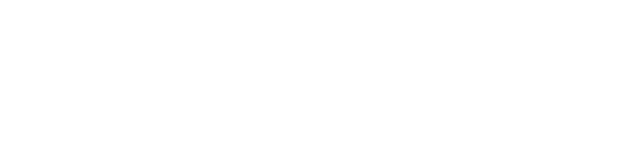
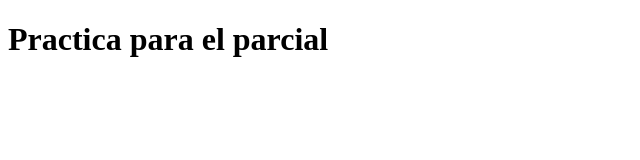
Before and after one commit to Edmilson-Reales-Valencia/practica_1, a plain HTML site: page index.html in a window 1280 px wide. Shown: the whole page, without its empty margins (0-640 px from the left). Drawn offline with Linux system fonts and the light colour scheme.

Commit message:
Commit h1

```diff
--- a/index.html
+++ b/index.html
@@ -6,6 +6,6 @@
     <title>Practica</title>
 </head>
 <body>
-
+    <h1>Practica para el parcial</h1>
 </body>
 </html>
```
